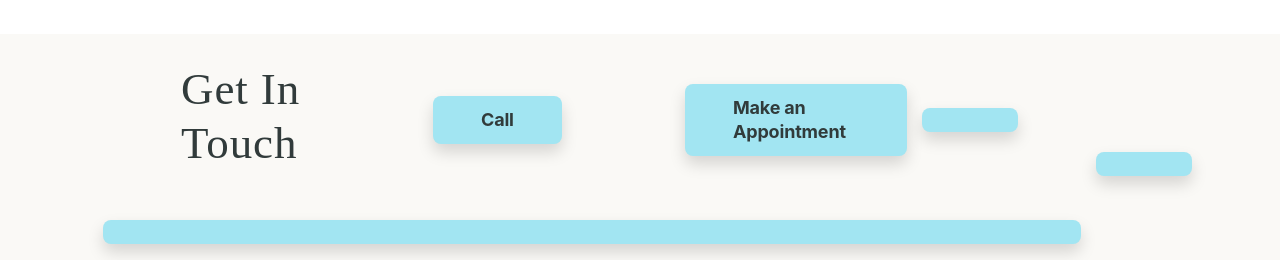
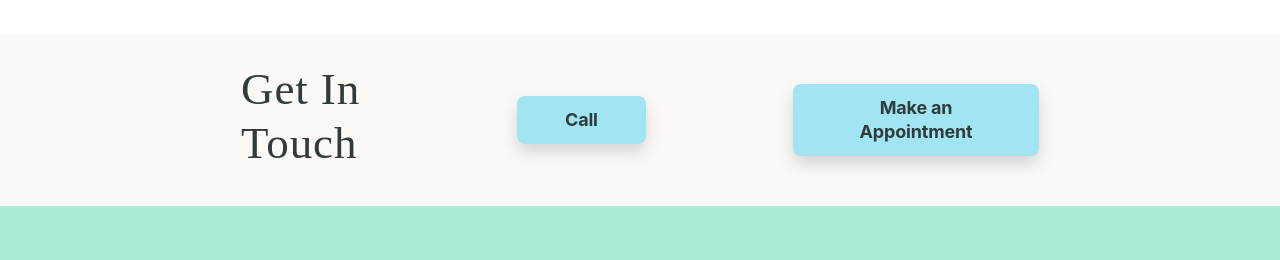
Before and after one commit to UXpants/CHCS_RWD, a plain HTML site: page help.html in a window 1280 px wide. Shown: the part 1678-1938 px from the top of the page. Drawn offline with nearby package versions, Linux system fonts and the light colour scheme; a script that the page names is missing; a web font is replaced by a local one.

Commit message:
Update help.html

```diff
--- a/help.html
+++ b/help.html
@@ -206,7 +206,7 @@
              <button class="btn-blue">Call</button>
             </div>
             <div class="col-lg-3 col-md-3 col-sm-12">
-              <a href="https://chcs-appointment.appointlet.com/s/1-hour-consultation/pascal>"<button class="btn-blue">Make an Appointment</button></div>
+              <a href="https://chcs-appointment.appointlet.com/s/1-hour-consultation/pascal"><button class="btn-blue">Make an Appointment</button></a>
             </div>
           </div>
         </div>
```
